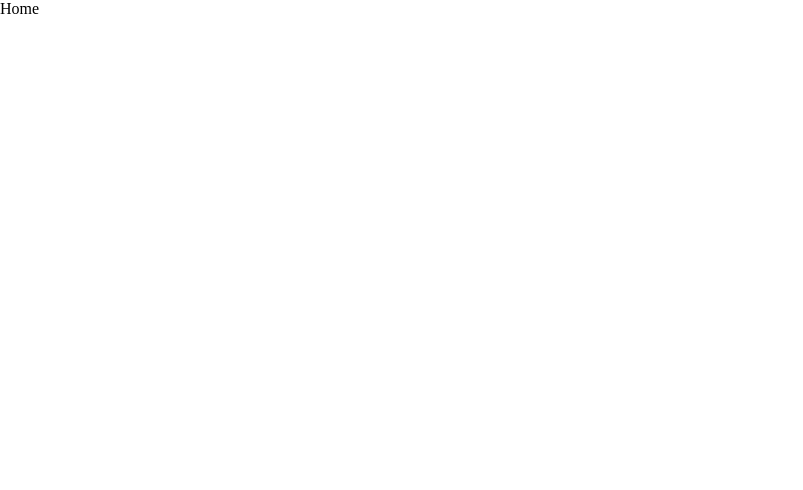
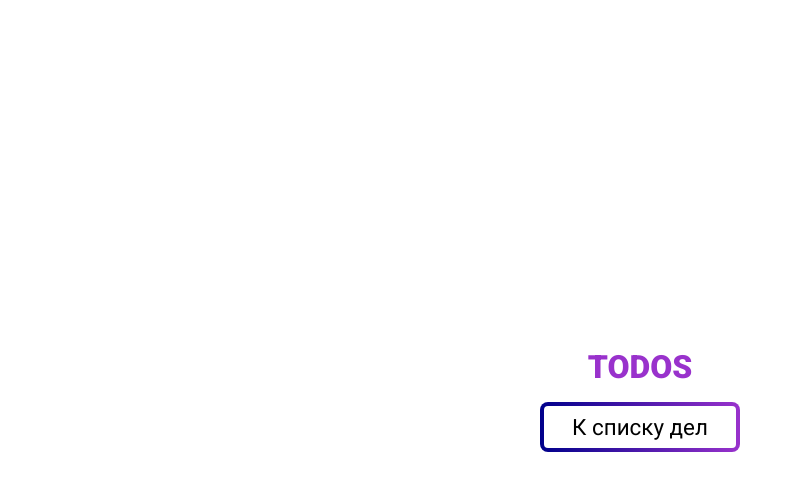
Before and after one commit to Scat55/ToDo, a Vue app: page / in a window 1280 px wide. Shown: the top 490 px of the page, without its empty margins (0-803 px from the left). Built offline with nearby package versions, Linux system fonts and the light colour scheme.

Commit message:
feat:  made a button component, connected fonts and set up the main page

```diff
--- a/index.html
+++ b/index.html
@@ -4,7 +4,10 @@
     <meta charset="UTF-8" />
     <link rel="icon" type="image/svg+xml" href="/vite.svg" />
     <meta name="viewport" content="width=device-width, initial-scale=1.0" />
-    <title>Vite + Vue + TS</title>
+    <title>TODOS</title>
+    <link rel="preconnect" href="https://fonts.googleapis.com">
+    <link rel="preconnect" href="https://fonts.gstatic.com" crossorigin>
+    <link href="https://fonts.googleapis.com/css2?family=Roboto:wght@400;500;700;900&display=swap" rel="stylesheet">
   </head>
   <body>
     <div id="app"></div>
--- a/src/app/assets/styles/style.scss
+++ b/src/app/assets/styles/style.scss
@@ -2,4 +2,8 @@
   margin: 0;
   padding: 0;
   box-sizing: border-box;
+  font-family: 'Roboto', sans-serif;
 }
+body {
+  font-size: 16px;
+}
--- a/src/pages/Home.vue
+++ b/src/pages/Home.vue
@@ -1,6 +1,32 @@
-<script setup lang="ts"></script>
+<script setup lang="ts">
+import { Button } from '@/shared/button';
+</script>
+
 <template>
-  <main><div>Home</div></main>
+  <main>
+    <div class="main">
+      <h1 class="main__title">TODOS</h1>
+      <div class="main__button"><Button>К списку дел</Button></div>
+    </div>
+  </main>
 </template>
 
-<style scoped></style>
+<style scoped lang="scss">
+.main {
+  display: flex;
+  flex-direction: column;
+  align-items: center;
+  justify-content: center;
+  gap: 1rem;
+  min-height: 100vh;
+
+  &__title {
+    color: darkorchid;
+    font-weight: 900;
+  }
+
+  &__button {
+    width: 200px;
+  }
+}
+</style>
--- /dev/null
+++ b/src/shared/button/index.ts
@@ -0,0 +1 @@
+export { default as Button } from './ui.vue';
--- /dev/null
+++ b/src/shared/button/ui.vue
@@ -0,0 +1,30 @@
+<script setup lang="ts"></script>
+
+<template>
+  <button class="button">
+    <slot></slot>
+  </button>
+</template>
+
+<style scoped lang="scss">
+.button {
+  display: flex;
+  justify-content: center;
+  align-items: center;
+  gap: 0.5rem;
+  width: 100%;
+  background-color: transparent;
+  font-size: 1.4rem;
+  background: linear-gradient(white, white) padding-box,
+    linear-gradient(to right, darkblue, darkorchid) border-box;
+  border-radius: 0.5rem;
+  border: 4px solid transparent;
+  padding: 0.5rem;
+  cursor: pointer;
+  transition: all 0.3s;
+
+  &:hover {
+    transform: scale(1.1);
+  }
+}
+</style>
--- /dev/null
+++ b/src/shims-vue.d.ts
@@ -0,0 +1 @@
+declare module '*.vue';
```
